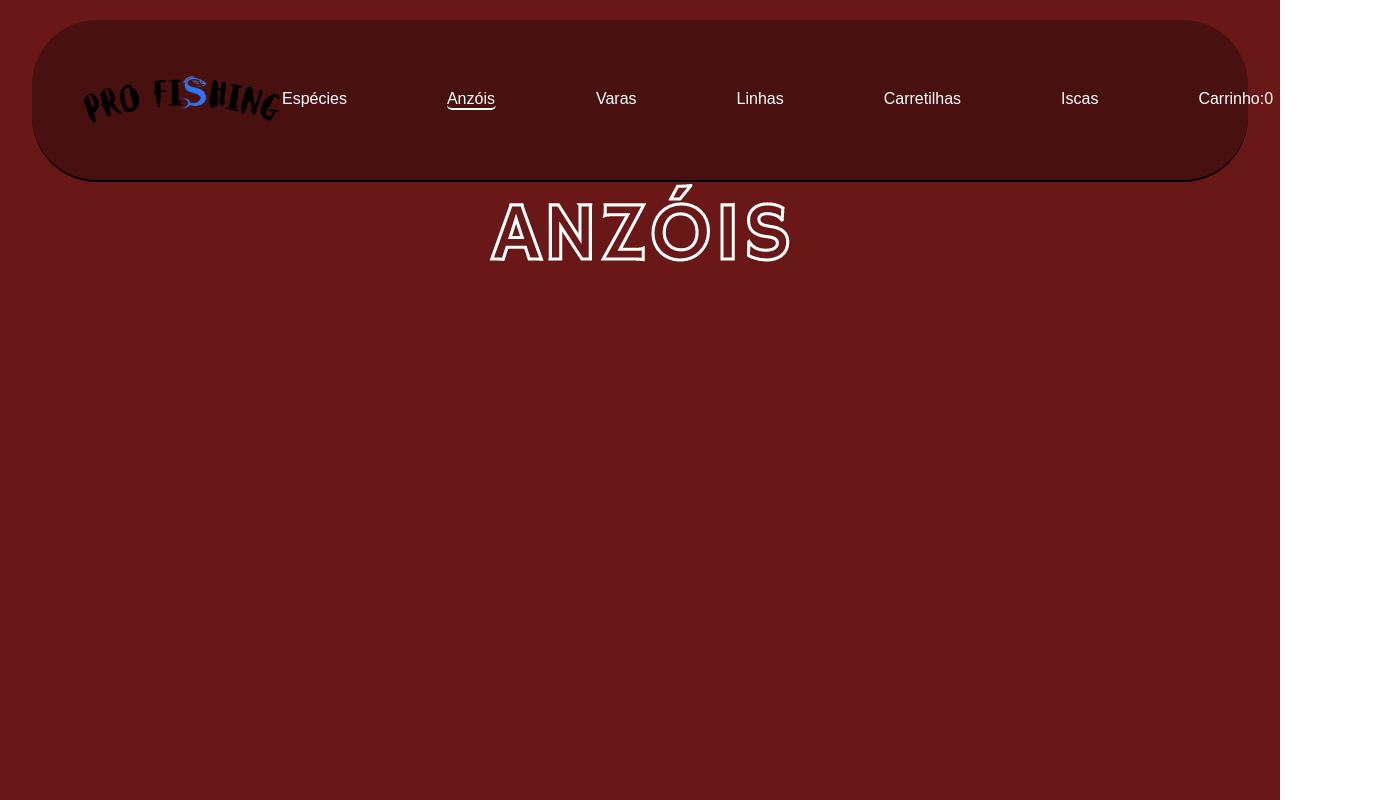
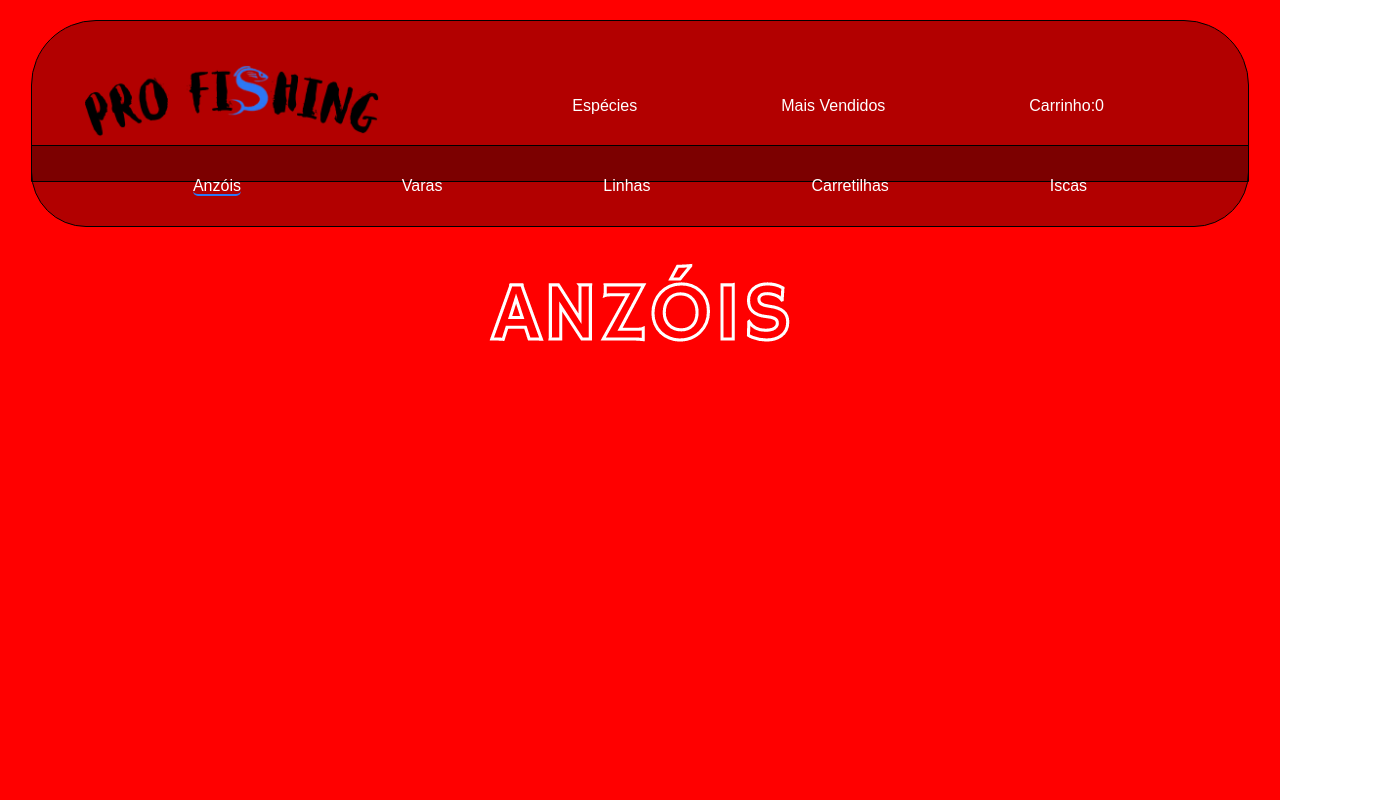
Before and after one commit to KaikeMamedeViana/Projeto-Individual, a website: page public/Anzois.html in a window 1280 px wide. Shown: the top 800 px of the page, 1373 px wide, since content can reach past the window. Drawn offline with Linux system fonts and the light colour scheme; no server answers.

Commit message:
alterando paginas do marketplace (header)

```diff
--- a/app.js
+++ b/app.js
@@ -4,7 +4,7 @@ process.env.AMBIENTE_PROCESSO = "desenvolvimento";
 var express = require("express");
 var cors = require("cors");
 var path = require("path");
-var PORTA = 7777;
+var PORTA = 3333;
 
 var app = express();
 
--- a/public/Anzois.html
+++ b/public/Anzois.html
@@ -17,14 +17,19 @@
             </ul>
             <div class="header_info">
                 <a href="home.html">Espécies</a>
-                <a class="pagina_atual">Anzóis</a>
-                <a href="Varas.html" onclick="pagina_varas()">Varas</a>
-                <a href="Linhas.html">Linhas</a>
-                <a href="Carretilhas.html">Carretilhas</a>
-                <a href="Iscas.html">Iscas</a>
-                <a href="">Carrinho:<span id="itens_carrinho">0</span></a>
+                <a href="">Mais Vendidos</a>
+                <a href="">Carrinho:0</a>
             </div>
         </div>
+
+        <div class="nav_bar anzois">
+            <div><a class="pagina_atual" href="Anzois.html">Anzóis</a></div>
+            <div><a href="Varas.html">Varas</a></div>
+            <div><a href="Linhas.html">Linhas</a></div>
+            <div><a href="Carretilhas.html">Carretilhas</a></div>
+            <div><a href="Iscas.html">Iscas</a></div>
+        </div>
+
 
         <div id="div_anzois" class="container anzois">
             <img src="assets/imgs/14.png" alt="">
@@ -68,9 +73,11 @@
         itens_carrinho.innerHTML = `${click}`
     }
 
+    let selectEl = document.getElementsByTagName('select');
 
-
-
+    selectEl[0].addEventListener('change', function() {
+    location.href=this.value;
+});
 
     function atualizarAnzois() {
     fetch("/avisos/listarAnzois").then(function (resposta) {
--- a/public/css/anzois.css
+++ b/public/css/anzois.css
@@ -11,13 +11,18 @@ a{
     color: white;
 }
 
+
+a:hover{
+    color: #2c78f6;
+}
+
 /*background*/
 
 .background{
-   height: 230vh;
+   height: 250vh;
    width: 100%;
    /* background-image: url(../assets/imgs/background-home.gif); */
-   background-color: rgb(105, 23, 23);
+   background-color: rgb(255, 0, 0);
    display: flex;
    background-size: cover;
    flex-direction: column;
@@ -34,26 +39,29 @@ a{
     display: flex;
     justify-content: space-between;
     align-items: center;
-    border-radius: 65px;
     position: absolute;
     top: 0;
     margin-top: 20px;
-    border-bottom: 2px solid;
-
+    border: 1px solid;
+    border-radius: 65px 65px 0 0;
 }
 
+
 .logo img{
-    width: 200px;
+    width: 300px;
     margin-left: 50px;
 }
 
 .header_info{
     display: flex;
+    color: #ffffff;
 }
 
 .header_info a{
-    margin-right: 100px;
+    margin-right: 144px;
+    margin-top: 10px    ;
 }
+
 
 .footer{
     height: 15vh;
@@ -110,14 +118,14 @@ h5{
 
 .pagina_atual{
     color: rgb(255, 255, 255);
-    border-bottom: 2px rgb(255, 255, 255) solid;
+    border-bottom: 2px #2c78f6 solid;
     border-radius: 5px 5px 5px 5px;
     height: 18px;
     width: 49px;
 }
 
 .pagina_atual.vara{
-    width: 42px;
+    width: 44px;
 }
 
 .pagina_atual.linha{
@@ -135,7 +143,7 @@ h5{
 .container{
     height: 200vh;
     width: 100%;
-    margin-top: 180px;
+    margin-top: 260px;
     display: flex;
     flex-direction: column;
     align-items: center;
@@ -153,7 +161,7 @@ h5{
 }
 
 .titulo{
-    height: 20vh;
+    height: 20  vh;
     width: 100%;
     display: flex;
     justify-content: center;
@@ -195,3 +203,30 @@ button {
 button:hover {
 	background: rgb(0, 0, 0, 0.7)
 }
+
+.nav_bar.anzois{
+    height: 10vh;
+    width: 95%;
+    background-color: rgb(0, 0, 0, 0.3);
+    margin-top: 145px;
+    position: absolute;
+    border: 1px solid black;
+    display: flex;
+    justify-content: space-evenly;
+    align-items: center;
+    border-radius: 0 0 55px 55px;
+}
+
+.nav_bar{
+    height: 10vh;
+    width: 95%;
+    background-color: rgb(0, 0, 0, 0.3);
+    margin-top: 145px;
+    position: absolute;
+    border: 1px solid black;
+    display: flex;
+    justify-content: space-evenly;
+    align-items: center;
+    border-radius: 0 0 55px 55px;
+
+}
--- a/public/css/cadastro.css
+++ b/public/css/cadastro.css
@@ -10,6 +10,8 @@
 a{
     color: white;
 }
+
+
 
 /*background*/
 
--- a/public/css/home.css
+++ b/public/css/home.css
@@ -10,13 +10,18 @@
 a{
     color: white;
 }
+a:hover{
+    color: #2c78f6;
+}
+
+
 
 /*background*/
 
 .background{
-   height: 220vh;
+   height: 230vh;
    width: 100%;
-    background-color: rgb(105, 23, 23);
+    background-color: rgb(255, 0, 0);
    display: flex;
    background-size: cover;
    flex-direction: column;
@@ -33,16 +38,15 @@ a{
     display: flex;
     justify-content: space-between;
     align-items: center;
-    border-radius: 65px;
     position: absolute;
     top: 0;
     margin-top: 20px;
-    border-bottom: 2px solid;
-
+    border: 1px solid;
+    border-radius: 25px 25px 0 0;
 }
 
 .logo img{
-    width: 200px;
+    width: 300px;
     margin-left: 50px;
 }
 
@@ -51,7 +55,7 @@ a{
 }
 
 .header_info a{
-    margin-right: 100px;
+    margin-right: 144px;
 }
 
 .footer{
@@ -109,7 +113,7 @@ h5{
 
 .pagina_atual{
     color: rgb(255, 255, 255);
-    border-bottom: 2px rgb(255, 255, 255) solid;
+    border-bottom: 2px  #2c78f6 solid;
     border-radius: 5px 5px 5px 5px;
     height: 18px;
     width: 66px;
@@ -127,13 +131,18 @@ h5{
     display: flex;
     justify-content: center;
     align-items: center;
-    margin-left: 40px;
+
 
 }
 
-.imagens div{
-    margin-right: 30px;
-    margin-top: 60px;
+.imagens{
+   display: flex;
+   justify-content: space-evenly    ;
+   align-items: center;
+}
+
+.imagens img{
+    margin-top: 50px;
 }
 
 
@@ -142,8 +151,9 @@ h5{
 .container{
     height: 180vh;
     width: 100%;
-    margin-top: 200px;
+    margin-top: 280px;
     color: #ffffff;
+
 }
 
 .teste{
@@ -155,6 +165,17 @@ h5{
 }
 
 
-h4{
-    font-family: -apple-system, BlinkMacSystemFont, 'Segoe UI', Roboto, Oxygen, Ubuntu, Cantarell, 'Open Sans', 'Helvetica Neue', sans-serif;
+
+
+.nav_bar{
+    height: 10vh;
+    width: 95%;
+    background-color: rgb(0, 0, 0, 0.3);
+    margin-top: 146px;
+    position: absolute;
+    border: 1px solid black;
+    display: flex;
+    justify-content: space-evenly;
+    align-items: center;
+    border-radius: 0 0 25px 25px;
 }
```
Also changed, not shown: public/Carretilhas.html (+18 -5 lines), public/Iscas.html (+18 -5 lines), public/Linhas.html (+18 -5 lines), public/Varas.html (+18 -5 lines), public/home.html (+43 -36 lines), public/assets/imgs/1.png (added), public/assets/imgs/2.png (added), public/assets/imgs/3.png (added), public/assets/imgs/4.png (added), public/assets/imgs/5.png (added).
